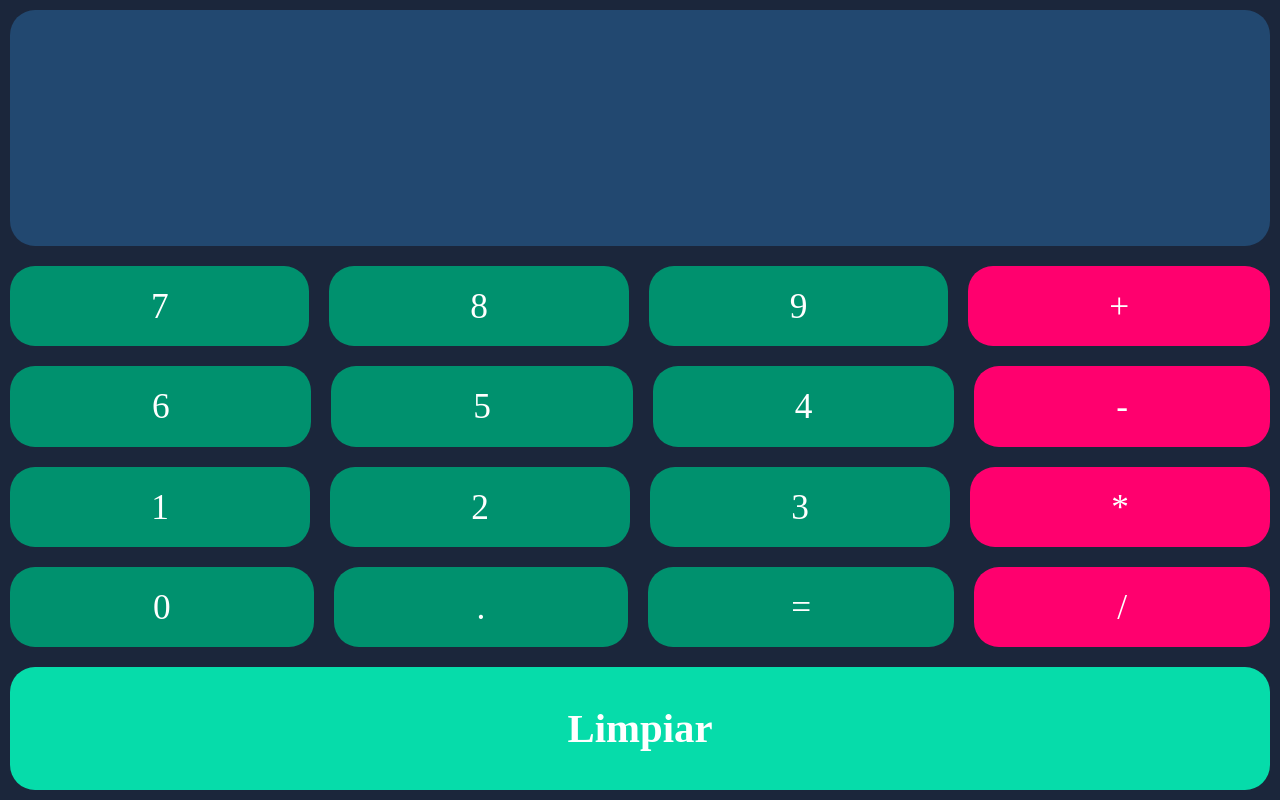
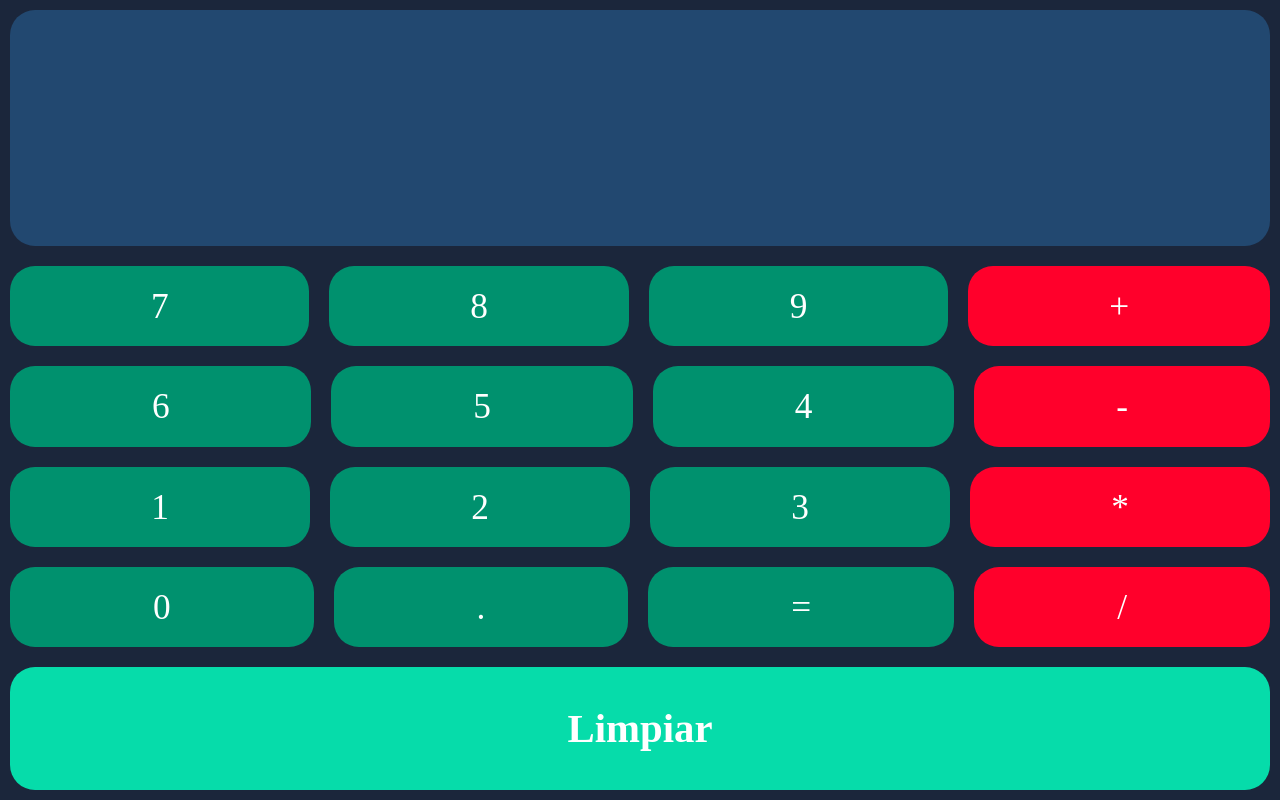
Before and after one commit to AntonioZurano/r-calculator, a React (Create React App) app: page / in a window 1280 px wide. Built offline with nearby package versions, Linux system fonts and the light colour scheme.

Commit message:
comentar boton.css

```diff
--- a/src/Componentes/Boton/Boton.css
+++ b/src/Componentes/Boton/Boton.css
@@ -6,7 +6,6 @@
     margin: 0px 10px;
     border-radius: 25px;
     cursor: pointer;
-
     display: flex;
     justify-content: center;
     align-items: center;
@@ -14,12 +13,15 @@
     user-select: none;
     font-size: 1.3em;
 }
+/* Cuando el cursor está sobre el botón, el fondo será un verde más oscuro */
 .boton_cal:hover{
     background-color: #00916e;
 }
+/* Cuando el usuario hace click en el botón, éste se reducirá ligeramente en tamaño */
 .boton_cal:active{
     transform: scale(.9, .9);
 }
+/* Los botones que tengan la clase "operador" tendrán un fondo distinto al del resto */
 .boton_cal.operador{
-    background-color: #FF006E;
+    background-color: #ff002b;
 }
```
